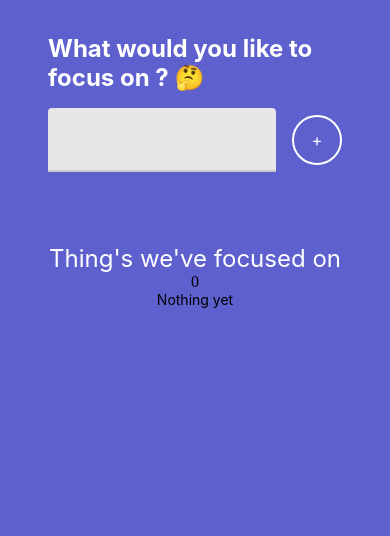
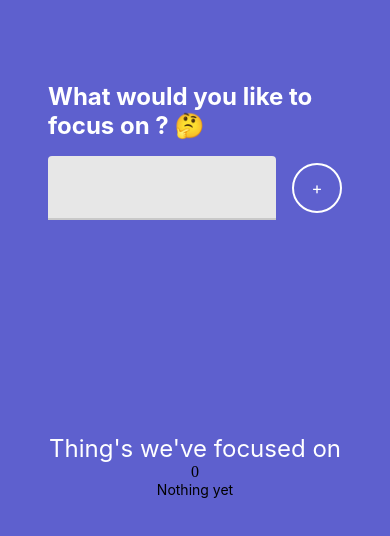
Before and after one commit to aureliasegarra/focusTimer, a React Native app: screen / in a window 390 px wide. Shown: the top 536 px of the page. Built offline with nearby package versions, Linux system fonts and the light colour scheme.

Commit message:
:lipstick: update css

```diff
--- a/App.js
+++ b/App.js
@@ -1,6 +1,7 @@
 import React, { useState, useEffect } from 'react';
-import { View, Text, StyleSheet, Platform } from 'react-native';
+import { View, StyleSheet, Platform } from 'react-native';
 import AsyncStorage from '@react-native-async-storage/async-storage';
+
 import { Focus } from './src/features/focus/Focus';
 import { FocusHistory } from './src/features/focus/FocusHistory';
 import { colors } from './src/utils/colors';
@@ -65,7 +66,7 @@ export default function App() {
         }}
       />
      ) : (
-       <View>
+       <View style={{ flex: 1 }}>
         <Focus addSubject={setFocusSubject} />
         <FocusHistory  focusHistory={focusHistory} onClear={onClear} />
        </View>
@@ -79,6 +80,14 @@ const styles = StyleSheet.create({
     flex: 1,
     paddingTop: Platform.OS === 'ios' ? spacing.md : spacing.lg,
     backgroundColor: colors.purple,
-
   },
+  titleContainer: {
+    flex: 0.5,
+    padding: spacing.md,
+    justifyContent: 'center',
+  },
+  title: {
+    color: colors.white,
+    fontWeight: 'bold',
+  }
 });
--- a/src/features/focus/Focus.js
+++ b/src/features/focus/Focus.js
@@ -1,6 +1,7 @@
 import React, { useState } from 'react';
 import { View, Text, StyleSheet } from 'react-native';
 import { TextInput } from 'react-native-paper';
+
 import { RoundedButton } from '../../components/RoundedButton';
 import { fontSizes, spacing } from '../../utils/sizes';
 import { colors } from '../../utils/colors';
@@ -12,7 +13,7 @@ const [subject, setSubject] = useState(null);
     <View style={styles.container}>
       <View style={styles.titleContainer}>
         <Text style={styles.title}>What would you like to focus on ? 🤔</Text>
-        <View style={styles.inputContainer}>
+        <View style={styles.innerContainer}>
           <TextInput
             style={{ flex: 1, marginRight: spacing.md }}
             onSubmitEditing={({ nativeEvent }) => {
@@ -33,7 +34,7 @@ const [subject, setSubject] = useState(null);
 
 const styles = StyleSheet.create({
   container: {
-    flex: 1,
+    flex: 0.5,
     padding: spacing.xl,
   },
   titleContainer: {
@@ -46,7 +47,7 @@ const styles = StyleSheet.create({
     fontWeight: 'bold',
     fontSize: fontSizes.lg,
   },
-  inputContainer: {
+  innerContainer: {
     paddingTop: spacing.md,
     flexDirection: 'row',
     justifyContent: 'center',
--- a/src/features/focus/FocusHistory.js
+++ b/src/features/focus/FocusHistory.js
@@ -20,7 +20,7 @@ export const FocusHistory = ({ focusHistory, onClear }) => {
     }
 
     return (
-        <>
+        <View>
             <SafeAreaView style={{ flex: 0.5, alignItems: 'center' }}>
                 <Text style={styles.title}>Thing's we've focused on</Text>
                 {focusHistory.length && (
@@ -40,7 +40,7 @@ export const FocusHistory = ({ focusHistory, onClear }) => {
                     <Text>Nothing yet</Text>
                 )}
             </SafeAreaView>
-        </>
+        </View>
     )
 };
 
```
